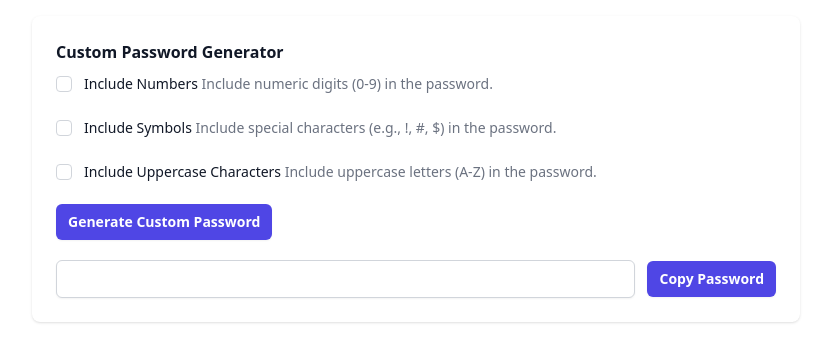
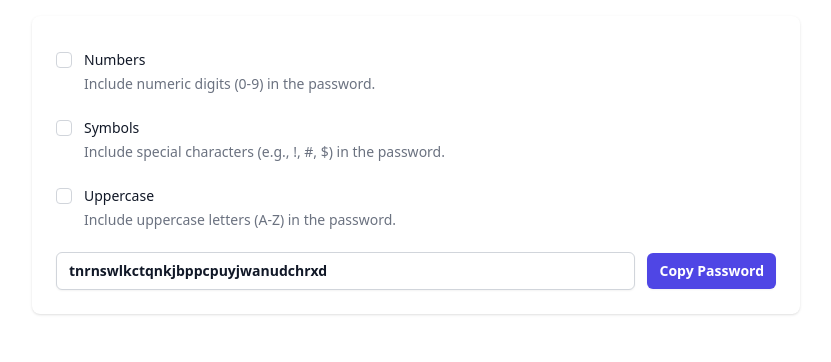
Before and after one commit to davdifr/password-gen, an Angular app: page / in a window 1280 px wide. Shown: the top 362 px of the page, without its empty margins (224-1055 px from the left). Built offline with nearby package versions, Linux system fonts and the light colour scheme.

Commit message:
chore: Refactor password generation logic and form handling in app component

```diff
--- a/src/app/app.component.html
+++ b/src/app/app.component.html
@@ -4,90 +4,70 @@
 
     <div class="bg-white shadow sm:rounded-lg">
       <div class="px-4 py-5 sm:p-6">
-        <h3 class="text-base font-semibold leading-6 text-gray-900">
-          Custom Password Generator
-        </h3>
         <div class="mt-2 max-w-xl text-sm text-gray-500">
           <!-- Options -->
 
           <fieldset>
             <legend class="sr-only">Options</legend>
-            <div class="space-y-5">
+            <form [formGroup]="form" class="space-y-5">
               <div class="relative flex items-start">
                 <div class="flex h-6 items-center">
                   <input
-                    id="comments"
-                    aria-describedby="comments-description"
-                    name="comments"
+                    name="numbers"
                     type="checkbox"
                     class="h-4 w-4 rounded border-gray-300 text-indigo-600 focus:ring-indigo-600"
-                    [(ngModel)]="numbers"
+                    formControlName="numbers"
                   />
                 </div>
                 <div class="ml-3 text-sm leading-6">
-                  <label for="comments" class="font-medium text-gray-900">
-                    Include Numbers
-                  </label>
-                  <span id="comments-description" class="text-gray-500">
-                    <span class="sr-only">Numbers </span>Include numeric digits
-                    (0-9) in the password.
-                  </span>
+                  <label for="comments" class="font-medium text-gray-900"
+                    >Numbers</label
+                  >
+                  <p id="comments-description" class="text-gray-500">
+                    Include numeric digits (0-9) in the password.
+                  </p>
                 </div>
               </div>
               <div class="relative flex items-start">
                 <div class="flex h-6 items-center">
                   <input
-                    id="candidates"
-                    aria-describedby="candidates-description"
-                    name="candidates"
+                    name="symbols"
                     type="checkbox"
                     class="h-4 w-4 rounded border-gray-300 text-indigo-600 focus:ring-indigo-600"
-                    [(ngModel)]="symbols"
+                    formControlName="symbols"
                   />
                 </div>
                 <div class="ml-3 text-sm leading-6">
-                  <label for="candidates" class="font-medium text-gray-900">
-                    Include Symbols
-                  </label>
-                  <span id="candidates-description" class="text-gray-500">
-                    <span class="sr-only">Symbols </span>Include special
-                    characters (e.g., !, #, $) in the password.
-                  </span>
+                  <label for="candidates" class="font-medium text-gray-900"
+                    >Symbols</label
+                  >
+                  <p id="candidates-description" class="text-gray-500">
+                    Include special characters (e.g., !, #, $) in the password.
+                  </p>
                 </div>
               </div>
               <div class="relative flex items-start">
                 <div class="flex h-6 items-center">
                   <input
-                    id="offers"
-                    aria-describedby="offers-description"
-                    name="offers"
+                    name="uppercase"
                     type="checkbox"
                     class="h-4 w-4 rounded border-gray-300 text-indigo-600 focus:ring-indigo-600"
-                    [(ngModel)]="uppercase"
+                    formControlName="uppercase"
                   />
                 </div>
                 <div class="ml-3 text-sm leading-6">
-                  <label for="offers" class="font-medium text-gray-900">
-                    Include Uppercase Characters
-                  </label>
-                  <span id="offers-description" class="text-gray-500">
-                    <span class="sr-only">Uppercase </span>Include uppercase
-                    letters (A-Z) in the password.
-                  </span>
+                  <label for="offers" class="font-medium text-gray-900"
+                    >Uppercase</label
+                  >
+                  <p id="offers-description" class="text-gray-500">
+                    Include uppercase letters (A-Z) in the password.
+                  </p>
                 </div>
               </div>
-            </div>
+            </form>
           </fieldset>
+
           <!-- /Options -->
-        </div>
-        <div class="mt-5">
-          <button
-            type="button"
-            class="inline-flex items-center rounded-md bg-indigo-600 px-3 py-2 text-sm font-semibold text-white shadow-sm hover:bg-indigo-500 focus-visible:outline focus-visible:outline-2 focus-visible:outline-offset-2 focus-visible:outline-indigo-500"
-            (click)="onGeneratePasswordClick()"
-          >
-            Generate Custom Password
-          </button>
         </div>
 
         <!-- Password Display Section -->
--- a/src/app/app.component.ts
+++ b/src/app/app.component.ts
@@ -1,47 +1,62 @@
 import { Component } from '@angular/core';
 import { PasswordService } from './password.service';
-import { FormsModule } from '@angular/forms';
+import {
+  Form,
+  FormBuilder,
+  FormGroup,
+  FormsModule,
+  ReactiveFormsModule,
+} from '@angular/forms';
+import { Subscription } from 'rxjs';
 
 @Component({
   selector: 'app-root',
   standalone: true,
-  imports: [FormsModule],
+  imports: [FormsModule, ReactiveFormsModule],
   templateUrl: './app.component.html',
 })
 export class AppComponent {
   title = 'password-gen';
 
-  password = '';
+  form: FormGroup;
+  password?: string;
   buttonText = 'Copy Password';
+  subscription?: Subscription;
 
-  length = 24;
-  numbers = false;
-  symbols = false;
-  lowercase = true;
-  uppercase = false;
+  constructor(
+    private passwordService: PasswordService,
+    private fb: FormBuilder
+  ) {
+    this.form = this.fb.group({
+      length: [32],
+      numbers: [false],
+      symbols: [false],
+      lowercase: [true],
+      uppercase: [false],
+    });
+  }
 
-  constructor(private passwordService: PasswordService) {}
+  ngOnInit() {
+    this.generatePassword(this.form.value);
 
-  onGeneratePasswordClick() {
-    try {
-      this.password = this.passwordService.generatePassword(
-        this.length,
-        this.numbers,
-        this.symbols,
-        this.lowercase,
-        this.uppercase
-      );
+    this.subscription = this.form.valueChanges.subscribe((values) =>
+      this.generatePassword(values)
+    );
+  }
 
-      this.buttonText = 'Copy Password';
-    } catch (error) {
-      // Display error to the user
-      alert(
-        'An error occurred while generating the password. Please try again.'
-      );
-    }
+  generatePassword(values: any) {
+    this.password = this.passwordService.generatePassword(
+      values.length,
+      values.numbers,
+      values.symbols,
+      values.lowercase,
+      values.uppercase
+    );
   }
 
   onCopyPasswordClick() {
+    if (!this.password) return;
+
     navigator.clipboard.writeText(this.password);
     this.buttonText = 'Copied!';
 
@@ -50,4 +65,8 @@ export class AppComponent {
       this.buttonText = 'Copy Password';
     }, 3000);
   }
+
+  ngOnDestroy() {
+    if (this.subscription) this.subscription.unsubscribe();
+  }
 }
```
